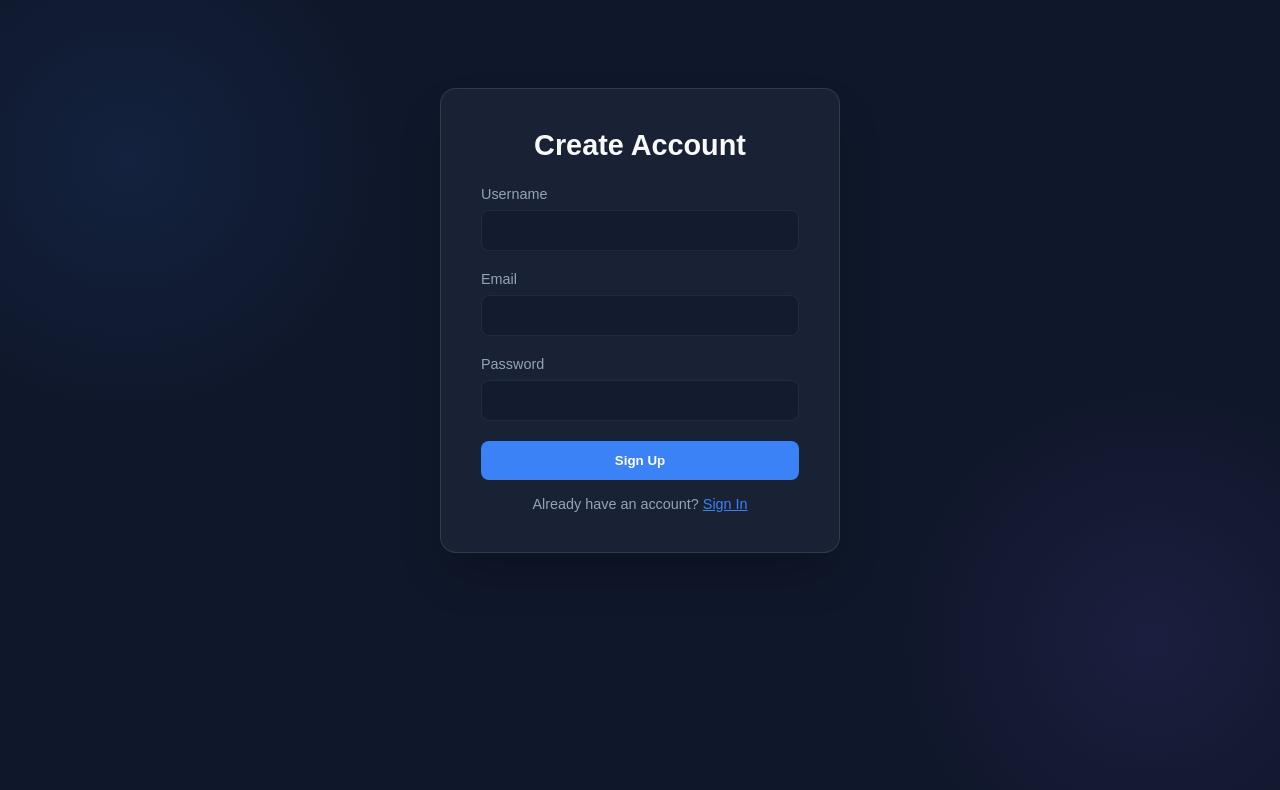
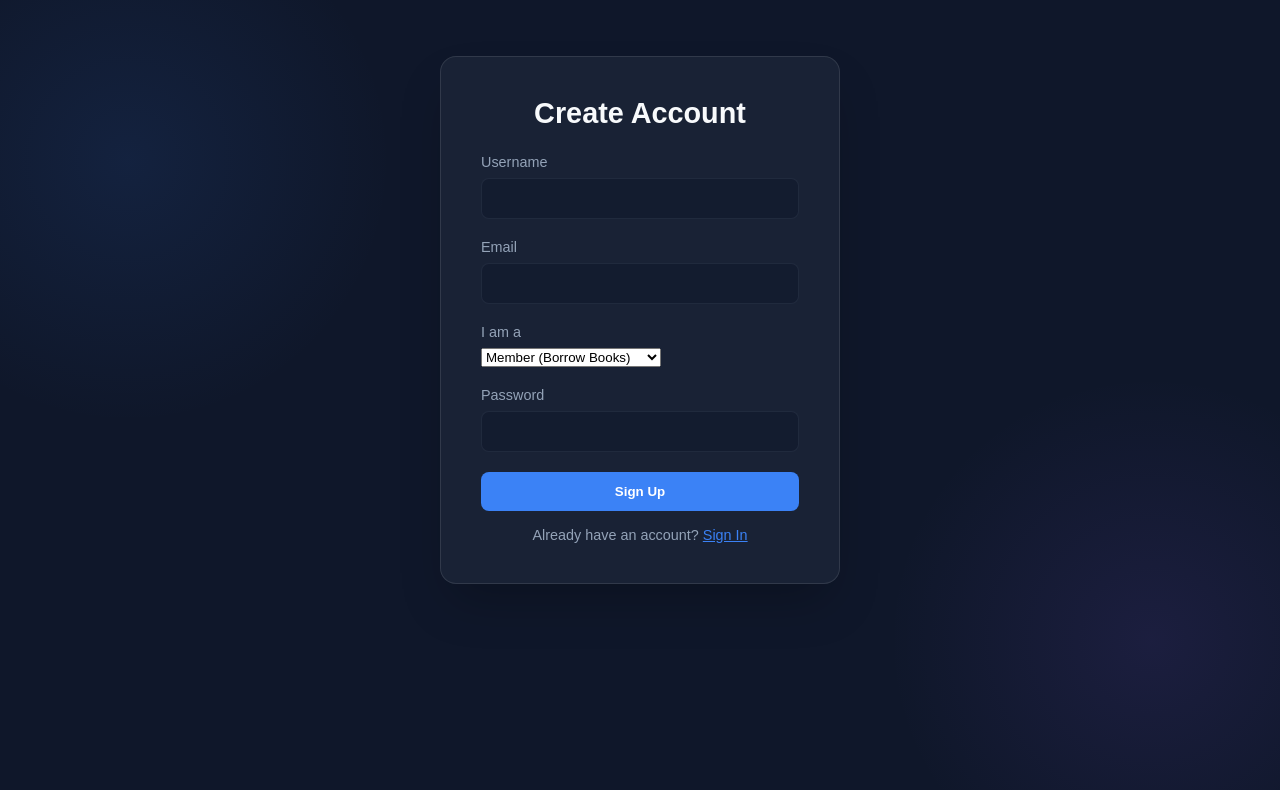
Before and after one commit to HardikTi13/library-management-system, a React app in the folder frontend/: page / in a window 1280 px wide. Both pictures are taken after a click on the element "Sign Up". Shown: the top 790 px of the page. Built offline with nearby package versions, Linux system fonts and the light colour scheme; no server answers; the HTML template or start-up script is replaced by a standard one.

Commit message:
Add role selection in signup: users can choose Member or Librarian

```diff
--- a/frontend/src/components/Auth.jsx
+++ b/frontend/src/components/Auth.jsx
@@ -44,10 +44,19 @@ function Auth({ onLogin, showToast }) {
             <input type="text" name="username" required />
           </div>
           {mode === 'signup' && (
-            <div className="form-group">
-              <label>Email</label>
-              <input type="email" name="email" required />
-            </div>
+            <>
+              <div className="form-group">
+                <label>Email</label>
+                <input type="email" name="email" required />
+              </div>
+              <div className="form-group">
+                <label>I am a</label>
+                <select name="user_type" required defaultValue="MEMBER">
+                  <option value="MEMBER">Member (Borrow Books)</option>
+                  <option value="LIBRARIAN">Librarian (Manage Library)</option>
+                </select>
+              </div>
+            </>
           )}
           <div className="form-group">
             <label>Password</label>
```
Also changed, not shown: 1 other file (tests, documents, lock files or other folders).
